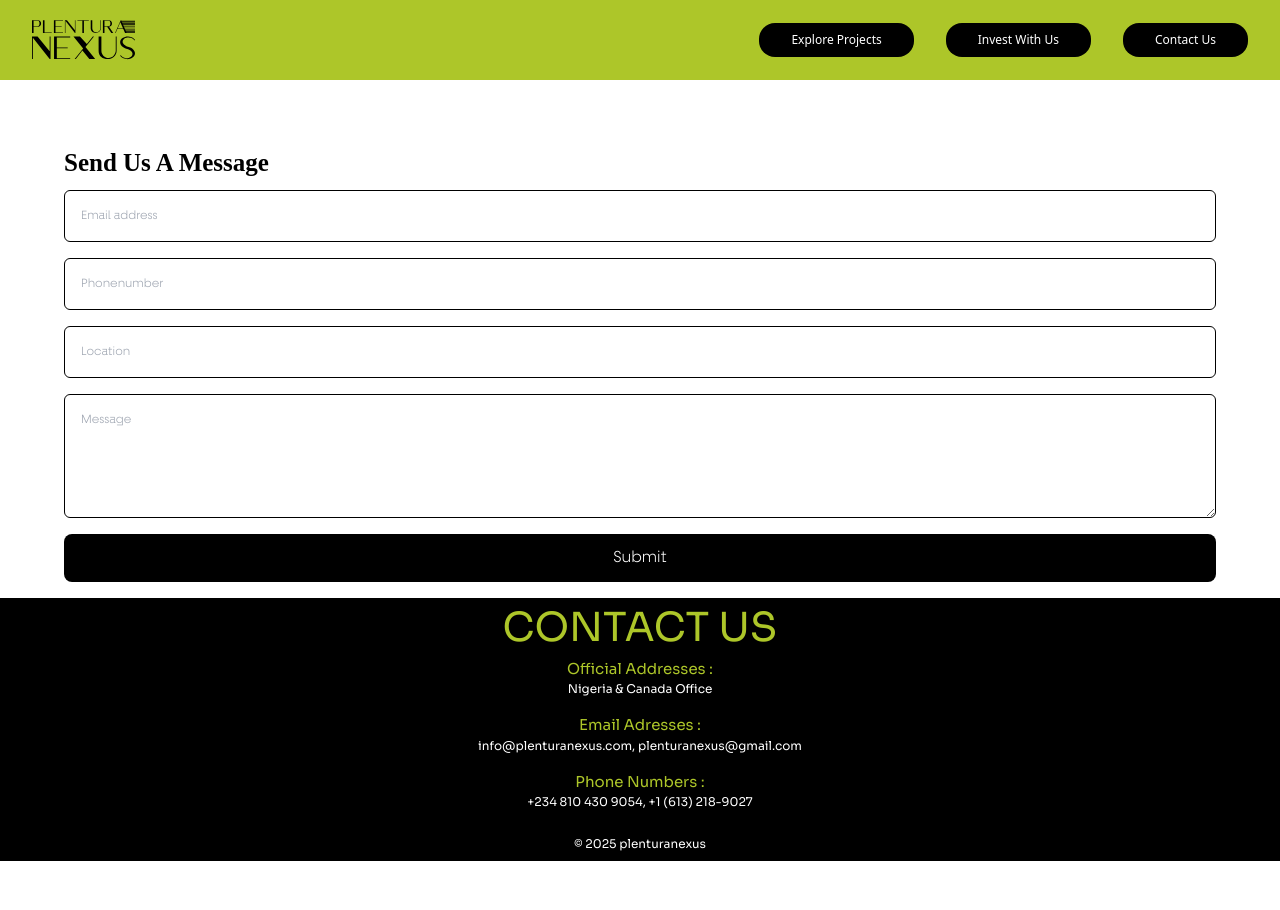
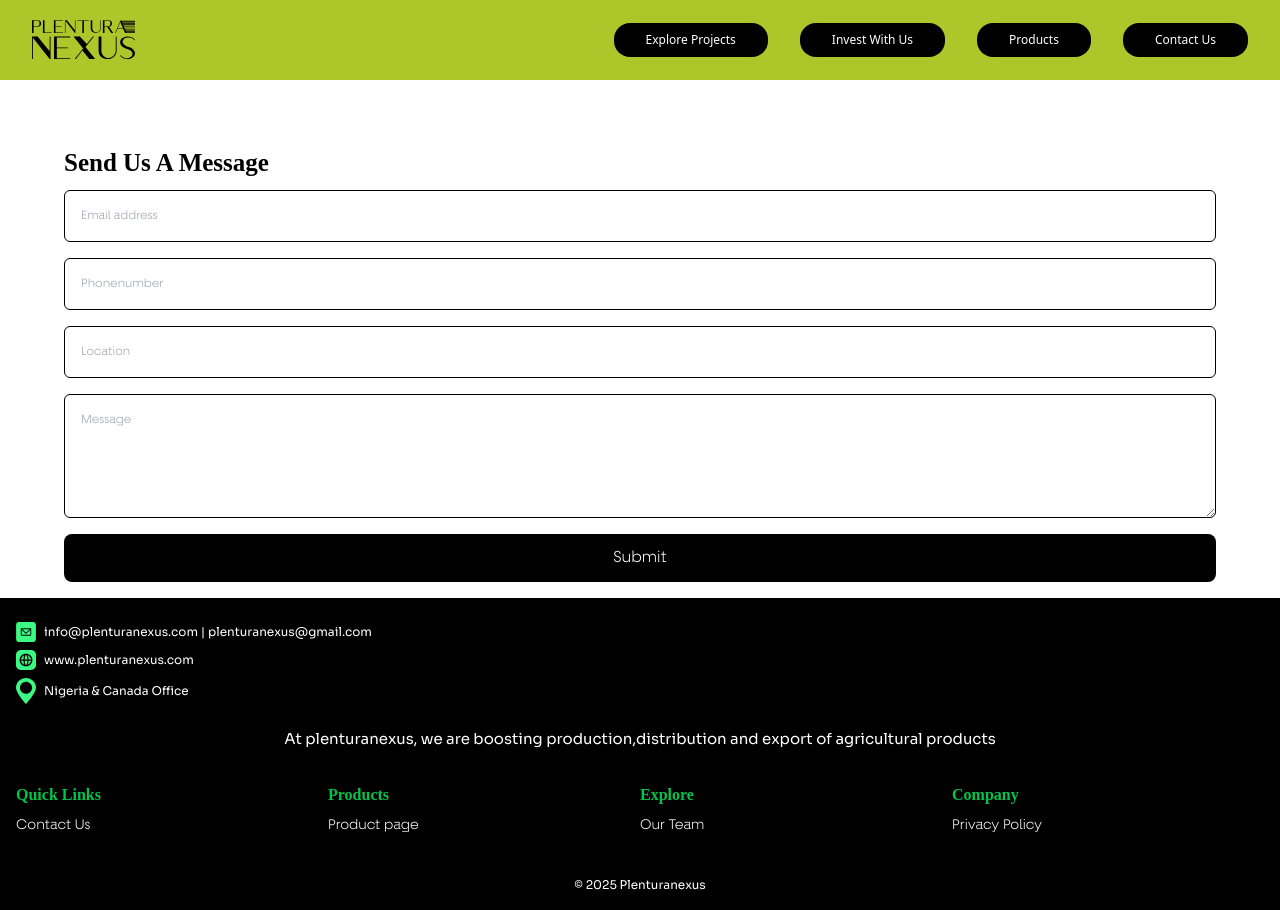
Before and after one commit to drex007/plenturanexus-landingage, a React (Vite) app: page /contact in a window 1280 px wide. Before the commit the page ends 861 px from the top, so only its background shows below. Built offline with nearby package versions, Linux system fonts and the light colour scheme; a web font is replaced by a local one; what tailwindcss-motion would draw is missing.

Commit message:
feat: corrections

```diff
--- a/src/assets/index.jsx
+++ b/src/assets/index.jsx
@@ -3,8 +3,10 @@
 import arrowback from './icons/arrow-back.svg'
 import arrowfront from './icons/arrow-front.svg'
 import womanExport from './images/woman-export.png'
-import nexusMeeting from './images/nexus-meeting.png'
-import nexusAgro from './images/nexus-agro.png'
+// import nexusMeeting from './images/nexus-meeting.png'
+import nexusMeeting from './images/nexus-meeting.jpeg'
+import nexusAgro from './images/nexus-agro.jpeg'
+// import nexusAgro from './images/nexus-agro.png'
 import nexusExport from './images/nexus-export.png'
 import img1 from './images/img1.png'
 import img2 from './images/img2.png'
--- a/src/components/AboutUs.jsx
+++ b/src/components/AboutUs.jsx
@@ -47,9 +47,9 @@
     return (
         <div className='overflow-hidden bg-primary-sky-blue text-[12px] ' id='about'>
             <div className=' lg:h-[100vh] h-[40vh] w-[100vw]  justify-center overflow-hidden bg-no-repeat p-8 lg:bg-cover bg-cover' style={{ backgroundImage: `url(${nexusExport})` }}>
-                <p className='hidden lg:flex font-sora text-primary-text-black px-10 p-4 rounded-full border h-[50px] font-semibold text-[20px]  justify-center items-center lg:ml-[80vw]'>Send Quota</p>
-                <p className='font-sora text-primary-text-black px-2 py-8 rounded-[30px] border 2xl:text-[60px] lg:text-[55px] text-[20px] bg-transparent flex justify-center text-center items-center lg:w-2/3 w-5/6 backdrop-blur-md lg:mt-[40vh]  lg:mx-0 mx-auto'>Explore With Plentura Nexus</p>
-                <p className='flex lg:hidden font-sora mt-4 text-primary-text-black px-4 p-4 rounded-full border h-[50px] font-semibold lg:text-[20px] w-1/2  justify-center items-center ml-[8vw]'>Send Quota</p>
+                <p className='hidden lg:flex font-sora text-primary-text-black px-10 p-4 rounded-full border h-[50px] font-semibold text-[20px]  justify-center items-center lg:ml-[80vw]'>Send Quote</p>
+                <p className='font-sora text-primary-text-black px-2 py-8 rounded-[30px] border 2xl:text-[60px] lg:text-[55px] text-[20px] bg-transparent flex justify-center text-center items-center lg:w-2/3 w-5/6 backdrop-blur-md lg:mt-[40vh]  lg:mx-0 mx-auto'>Export With Plentura Nexus</p>
+                <p className='flex lg:hidden font-sora mt-4 text-primary-text-black px-4 p-4 rounded-full border h-[50px] font-semibold lg:text-[20px] w-1/2  justify-center items-center ml-[8vw]'>Send Quote</p>
             </div>
 
             {/* //Our Products */}
@@ -76,7 +76,7 @@
                             <p className='text-center text-[10px] font-light'>Sun-dried ginger (Zingiber officinale), rich in aroma and oils—suitable for food and pharma.
                             </p>
                         </div>
-                        <div className='font-sora bg-primary-text-green rounded-full lg:w-[100px] w-[70px] lg:h-[100px] h-[70px]  items-center flex flex-col justify-center text-white lg:mt-[5vh] mt-4 ml-[5vw] lg:text-[10px] text-[12px] cursor-pointer' onClick={() => { window.location.href = "/products" }}>
+                        <div className='font-sora bg-primary-text-green rounded-full lg:w-[100px] w-[70px] lg:h-[100px] h-[70px]  items-center flex flex-col justify-center text-white lg:mt-[5vh] mt-5 ml-[5vw] lg:text-[10px] text-[12px] cursor-pointer' onClick={() => { window.location.href = "/products" }}>
                             <p>+</p>
                             <p>See</p>
                             <p>More</p>
--- a/src/components/Footer.jsx
+++ b/src/components/Footer.jsx
@@ -1,24 +1,74 @@
 import React from 'react'
 import { locationIcon, messageIcon, worldIcon } from '../assets'
 
+// const Footer = () => {
+//     return (
+//         <div className='bg-black text-white font-sora flex flex-col justify-center items-center'>
+//             <p className='lg:text-[40px] text-[30px] text-primary-green'>CONTACT US</p>
+//             <p className='text-primary-green text-[15px]'>Official Addresses :</p>
+//             <p className='text-[12px]'>Nigeria & Canada Office</p>
+
+//             <div className='flex flex-col items-center mt-4'>
+//                 <p className='text-primary-green text-[15px]'>Email Adresses :</p>
+//                 <p className='text-[12px]'>info@plenturanexus.com, plenturanexus@gmail.com</p>
+
+//             </div>
+//             <div className='flex flex-col items-center my-4'>
+//                 <p className='text-primary-green text-[15px]'>Phone Numbers :</p>
+//                 <p className='text-[12px]'>+234 810 430 9054, +1 (613) 218-9027</p>
+//             </div>
+
+//             <p className="lg:text-[12px] text-[10px] py-2 flex justify-center">© 2025 plenturanexus</p>
+//         </div>
+//     )
+// }
+
+// export default Footer
 const Footer = () => {
     return (
-        <div className='bg-black text-white font-sora flex flex-col justify-center items-center'>
-            <p className='lg:text-[40px] text-[30px] text-primary-green'>CONTACT US</p>
-            <p className='text-primary-green text-[15px]'>Official Addresses :</p>
-            <p className='text-[12px]'>Nigeria & Canada Office</p>
+        <div className='bg-black text-white font-sora'>
+            <p className='flex justify-center lg:text-[20px] text-[15px]  pt-4 font-semibold'></p>
+            <div className='flex justify-start  space-x-2 w-full px-4 my-2 items-center '>
+                <img src={messageIcon} className='w-[20px]' />
+                <p className='flex justify-center lg:text-[12px] text-[12px]'>info@plenturanexus.com | plenturanexus@gmail.com </p>
+            </div>
 
-            <div className='flex flex-col items-center mt-4'>
-                <p className='text-primary-green text-[15px]'>Email Adresses :</p>
-                <p className='text-[12px]'>info@plenturanexus.com, plenturanexus@gmail.com</p>
+            <div className='flex justify-start  space-x-2 w-full px-4 '>
+                <img src={worldIcon} className='w-[20px]' />
+                <p className='flex justify-center lg:text-[12px] text-[12px] items-center'>www.plenturanexus.com</p>
+            </div>
+            <div className='flex justify-start  space-x-2 w-full px-4 my-2 items-center  '>
+                <img src={locationIcon} className='w-[20px]' />
+                <p className='flex justify-center lg:text-[12px] text-[12px]'>Nigeria & Canada Office</p>
+            </div>
+
+            <p className='flex justify-center lg:text-[15px] text-[12px] lg:px-0 px-4 py-4 text-center'>At plenturanexus,  we are boosting production,distribution and export of agricultural products</p>
+            <div className=' grid lg:grid-cols-4 grid-cols-2 lg:gap-y-0 gap-y-2 lg:gap-x-0 gap-x-32 text-white font-fractul px-4 py-4  lg:text-[14px] text-[10px]'>
+                <div>
+                    <p className='font-semibold lg:text-[16px] text-[14px] text-primary-light-green'>Quick Links</p>
+
+                    <p className='my-2 cursor-pointer'>Contact Us</p>
+                </div>
+                <div>
+                    <p className='font-semibold lg:text-[16px] text-[14px] text-primary-light-green'>Products</p>
+
+                    <p className='my-2 cursor-pointer'>Product page</p>
+
+                </div>
+                <div>
+                    <p className='font-semibold lg:text-[16px] text-[14px] text-primary-light-green'>Explore</p>
+
+                    <p className='my-2 cursor-pointer'>Our Team</p>
+
+                </div>
+                <div>
+                    <p className='font-semibold lg:text-[16px] text-[14px] text-primary-light-green'>Company</p>
+
+                    <p className='my-2 cursor-pointer'>Privacy Policy</p>
+                </div>
 
             </div>
-            <div className='flex flex-col items-center my-4'>
-                <p className='text-primary-green text-[15px]'>Phone Numbers :</p>
-                <p className='text-[12px]'>+234 810 430 9054, +1 (613) 218-9027</p>
-            </div>
-
-            <p className="lg:text-[12px] text-[10px] py-2 flex justify-center">© 2025 plenturanexus</p>
+            <p className="lg:text-[12px] text-[10px] py-4 flex justify-center">© 2025 Plenturanexus</p>
         </div>
     )
 }
--- a/src/components/Header.jsx
+++ b/src/components/Header.jsx
@@ -16,7 +16,7 @@
     }, [])
 
     return (
-        <div className='lg:px-8 px-2 py-6 h-[80px] w-full z-50 lg:flex  lg:bg-primary-green justify-between absolute top-0'>
+        <div className='lg:px-8 px-2 py-6 h-[80px] w-full z-50 lg:flex  lg:bg-primary-green justify-between absolute top-0 '>
             <div className='flex space-x-3 items-center'>
                 <img src={logo} className='h-[30px] lg:h-[40px] lg:flex hidden cursor-pointer' onClick={() => { window.location.href = "/" }} />
                 <img src={`${isTransparent ? logo : logoWhite}`} alt="" className='h-[30px] lg:h-[40px] flex lg:hidden cursor-pointer' onClick={() => { window.location.href = "/" }} />
@@ -36,6 +36,10 @@
 
 
                 </Link>
+                <p className='text-white cursor-pointer lg:text-[12px] bg-black px-8 py-2 rounded-2xl' onClick={() => { window.location.href = "/products" }}>Products</p>
+
+
+
 
 
                 <p className='text-white cursor-pointer lg:text-[12px] bg-black px-8 py-2 rounded-2xl' onClick={() => { window.location.href = "/contact" }}>Contact Us</p>
@@ -76,6 +80,12 @@
                             <hr className='text-white'></hr>
 
 
+                            <p className=' cursor-pointer my-4' onClick={() => { window.location.href = "/" }}>Invest With Us</p>
+
+
+                            <hr className='text-white'></hr>
+
+
                             <p className=' cursor-pointer my-4' onClick={() => { window.location.href = "/products" }}>Our Products</p>
 
 
--- a/src/pages/ContactPage.jsx
+++ b/src/pages/ContactPage.jsx
@@ -6,7 +6,7 @@
 const ContactPage = () => {
     return (
 
-            <div className='h-screen flex flex-col justify-between 3xl:px-[20vw]'>
+            <div className='h-screen flex flex-col justify-between'>
                 <Header isTransparent ={true}/>
                 <ContactForm />
                 <Footer />
--- a/src/pages/LandingPage.jsx
+++ b/src/pages/LandingPage.jsx
@@ -16,7 +16,7 @@
 
 const LandingPage = () => {
     return (
-        <div className='relative 3xl:px-[20vw] '>
+        <div className=' '>
             <Helmet>
                 <title>Plentura Nexus</title>
                 <meta name='description' content='Plentura is dedicated to revolutionizing agro chain supply in Nigeria and Africa' />
```
Also changed, not shown: src/components/CarouselSlider.jsx (+15 -6 lines), src/pages/ProductPage.jsx (+7 -7 lines), src/assets/images/nexus-agro.jpeg (added), src/assets/images/nexus-meeting.jpeg (added).
